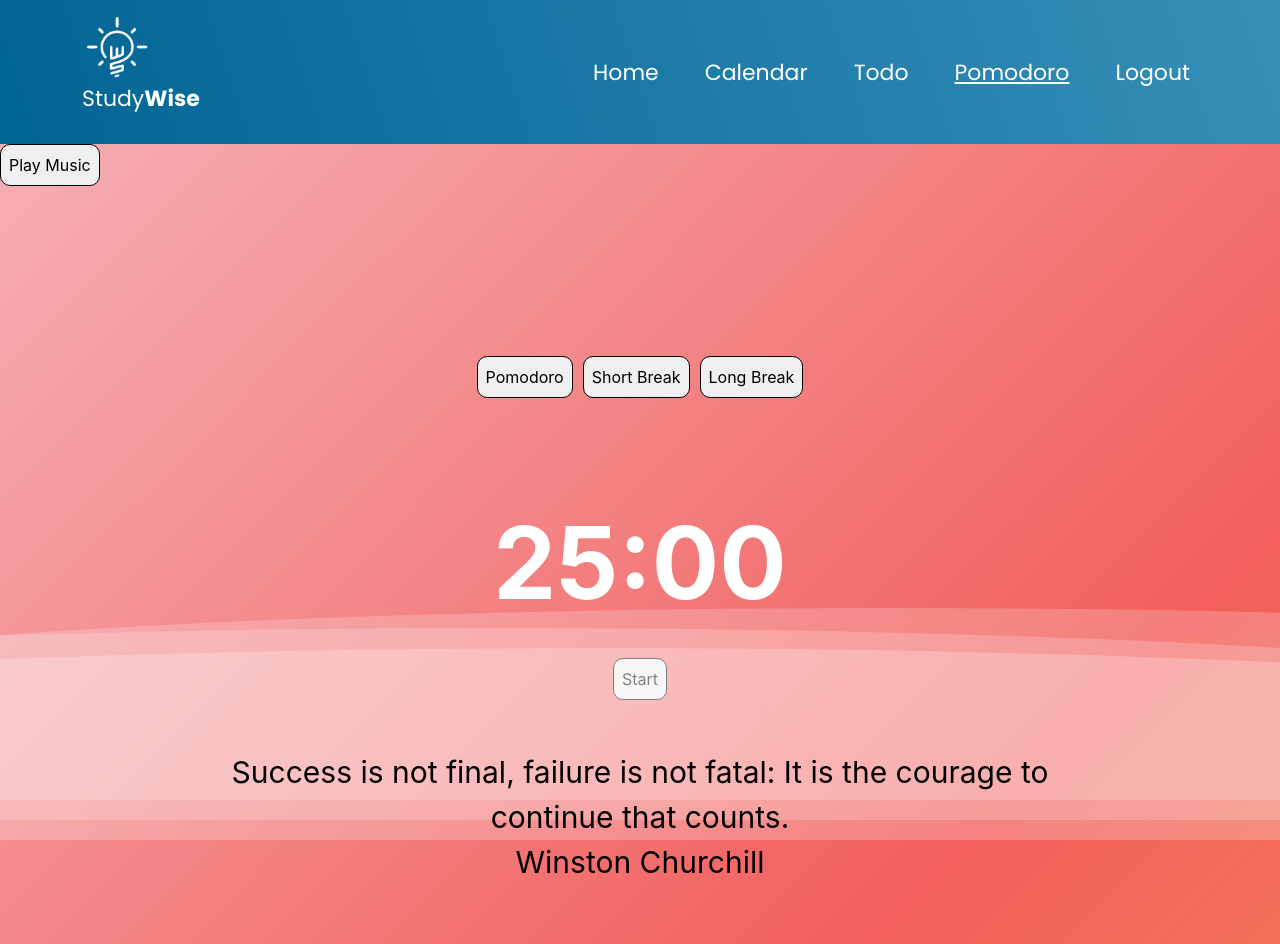
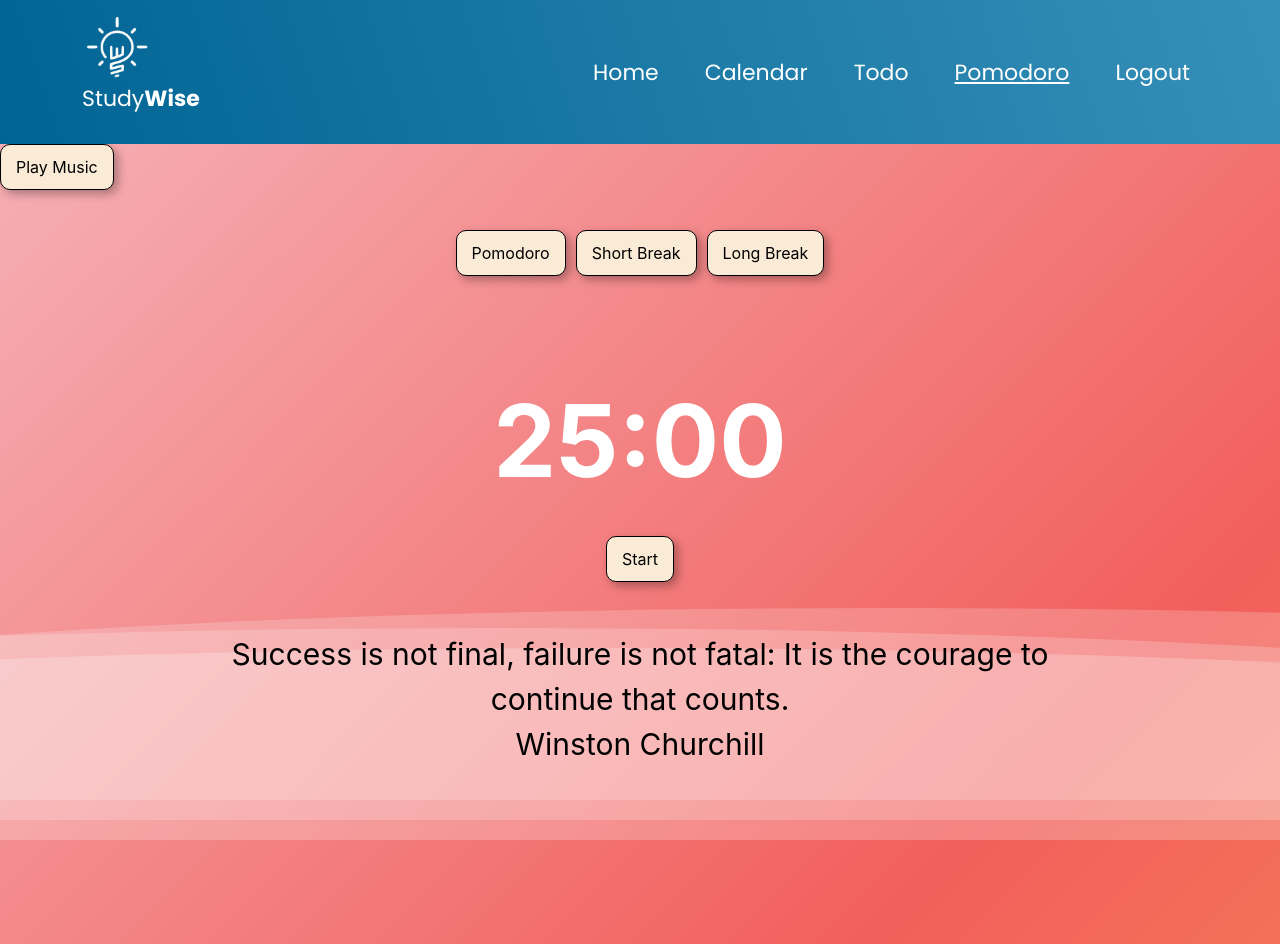
Before and after one commit to Modernsapien/project-week-3, a React (Vite) app in the folder client/: page /pomodoro in a window 1280 px wide. Built offline with nearby package versions, Linux system fonts and the light colour scheme; a web font is replaced by a local one.

Commit message:
added pomodoro css

```diff
--- a/client/src/App.css
+++ b/client/src/App.css
@@ -13,7 +13,7 @@
     padding: 20px;
     border-radius: 10px;
     margin-bottom: 20px;
-    margin-top:150px;
+    margin-top:20px;
   }
 
   .buttons {
@@ -21,14 +21,18 @@
     margin-bottom: 10px;
   }
 
-  button {
-
+  .pomo-button {
     padding: 10px 15px;
+    background-color: antiquewhite;
+    box-shadow: 4px 4px 10px rgba(0, 0, 0, 0.3); /* Increase the shadow values */
   }
 
+  .pomo-button:not(:last-child) {
+    margin-right: 10px;
+  }
 
-  button:not(:last-child) {
-    margin-right: 10px;
+  .pomo-button:hover{
+    opacity: 0.8;
   }
 
   .display {
--- a/client/src/pages/Pomodoro/index.jsx
+++ b/client/src/pages/Pomodoro/index.jsx
@@ -73,21 +73,21 @@ const Pomodoro = () => {
         <WaveBackground />
         <div>
           <MusicPlayer musicSrc={musicSrc} audioRef={audioRef} />
-          <button onClick={handlePlayPause}>
+          <button className="pomo-button" onClick={handlePlayPause}>
             {isPlaying ? "Pause Music" : "Play Music"}
           </button>
         </div>
         <div className="timer">
           <div className="buttons">
-            <button onClick={() => setTime(25)}>Pomodoro</button>
-            <button onClick={() => setTime(5)}>Short Break</button>
-            <button onClick={() => setTime(15)}>Long Break</button>
+            <button className="pomo-button" onClick={() => setTime(25)}>Pomodoro</button>
+            <button className="pomo-button" onClick={() => setTime(5)}>Short Break</button>
+            <button className="pomo-button" onClick={() => setTime(15)}>Long Break</button>
           </div>
           <div className="display">
             <span id="time">25:00</span>
           </div>
           <div className="controls">
-            <button id="startStop" onClick={startStopTimer}>
+            <button className="pomo-button" id="startStop" onClick={startStopTimer}>
               {intervalId ? "Stop" : "Start"}
             </button>
           </div>
```
